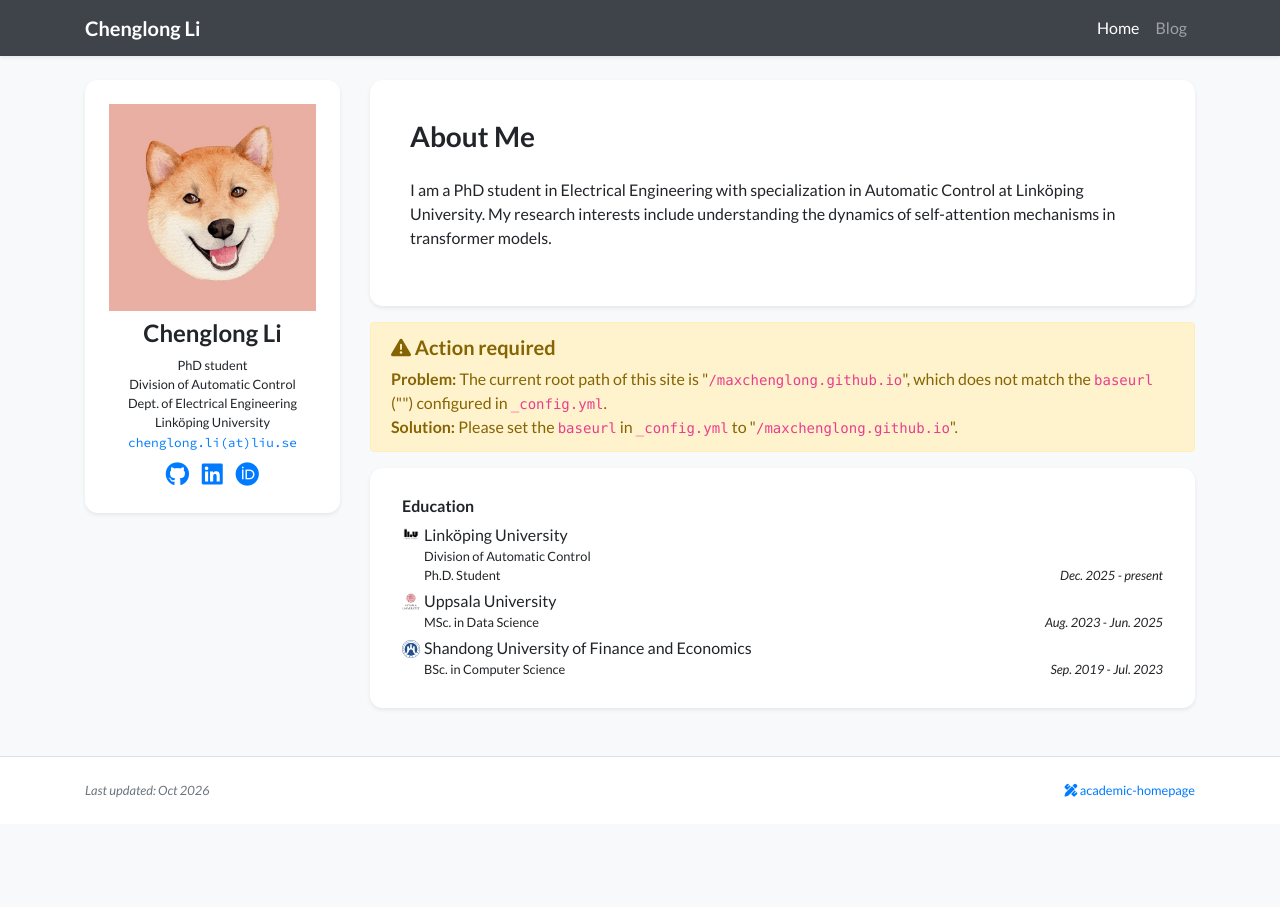
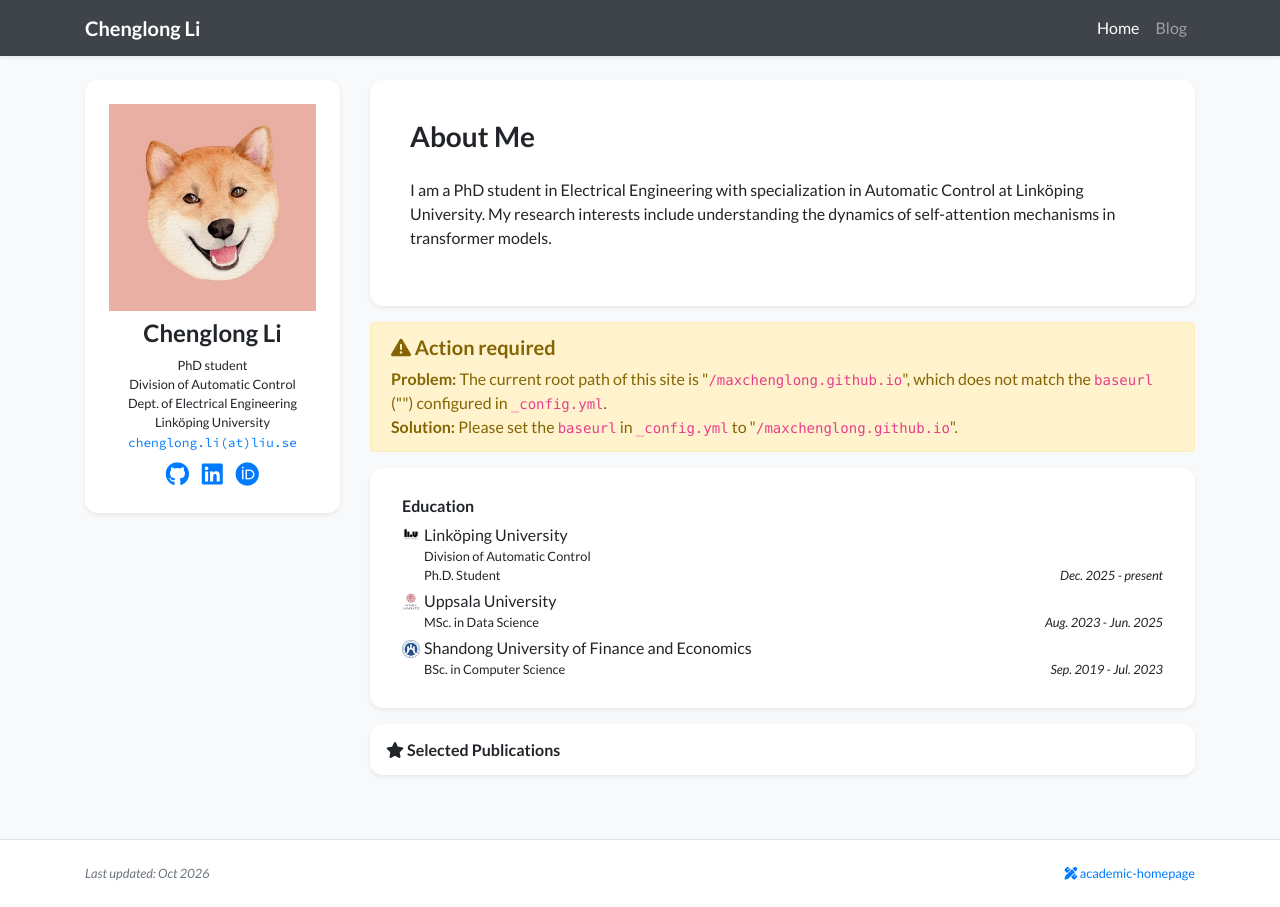
Before and after one commit to MaxCHENGLONG/maxchenglong.github.io, a Jekyll site: the page built from index.html, in a window 1280 px wide. Built offline with Jekyll 4.4.1, drawn with Linux system fonts in a browser that asks for light colours; nearby versions of some CDN libraries; a style sheet for code colours, icons or effects is not loaded.

Commit message:
modified pubalication

```diff
--- a/_includes/widgets/publication_card.html
+++ b/_includes/widgets/publication_card.html
@@ -1,13 +1,18 @@
 {% assign publications = include.publications %}
+{% assign count_publications = publications | size %}
 <div class="my-3 p-0 bg-white shadow-sm rounded-xl">
-    <h6 class="border-bottom border-gray p-3 mb-0">
+    <h6 class="{% if count_publications > 0 %}border-bottom border-gray {% endif %}p-3 mb-0">
         {% if include.title %}{{ include.title }}{% else %}<i class="fas fa-star"></i> Selected Recent Publications{% endif %}
+        {% if count_publications > 0 %}
         <a href="{{ 'publications' | relative_url }}">(view all <i class="fas fa-angle-double-right"></i>)</a>
+        {% endif %}
     </h6>
     {% for item in publications limit:include.limit %}
         {% include widgets/publication_item.html item=item first=false last=false %}
     {% endfor %}
+    {% if count_publications > 0 %}
     <h6 class="d-block p-3 mt-0 text-right">
         <a href="{{ 'publications' | relative_url }}">All publications <i class="fas fa-angle-double-right"></i></a>
     </h6>
+    {% endif %}
 </div>
--- a/index.html
+++ b/index.html
@@ -28,14 +28,11 @@
 
         {% if site.data.display.homepage.show_selected_publications %}
         {% assign pubs = site.publications | sort: "date" | reverse | where: "selected", true %}
-        {% assign count_pubs = pubs | size %}
-        {% if count_pubs > 0 %}
         {%
         include widgets/publication_card.html
         publications=pubs
         title='<i class="fas fa-star"></i> Selected Publications'
         %}
         {% endif %}
-        {% endif %}
     </div>
 </div>
```
